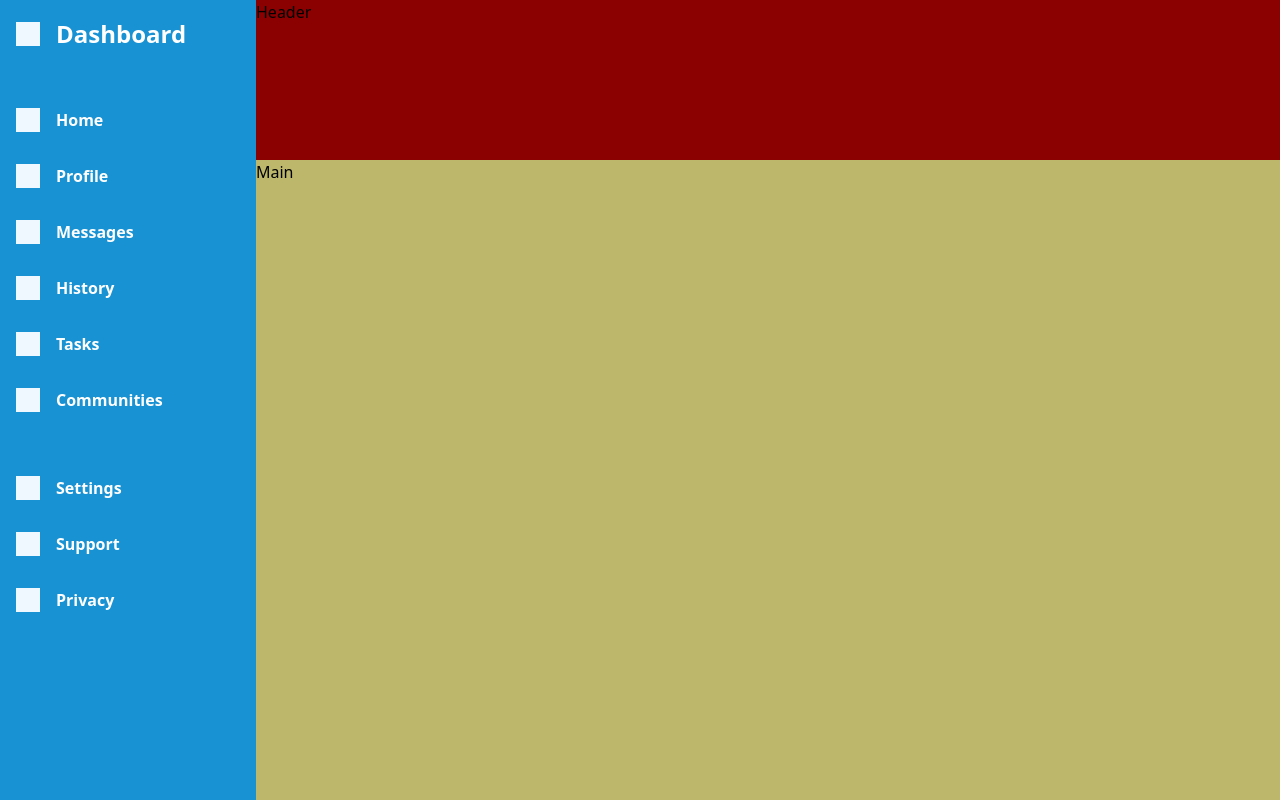
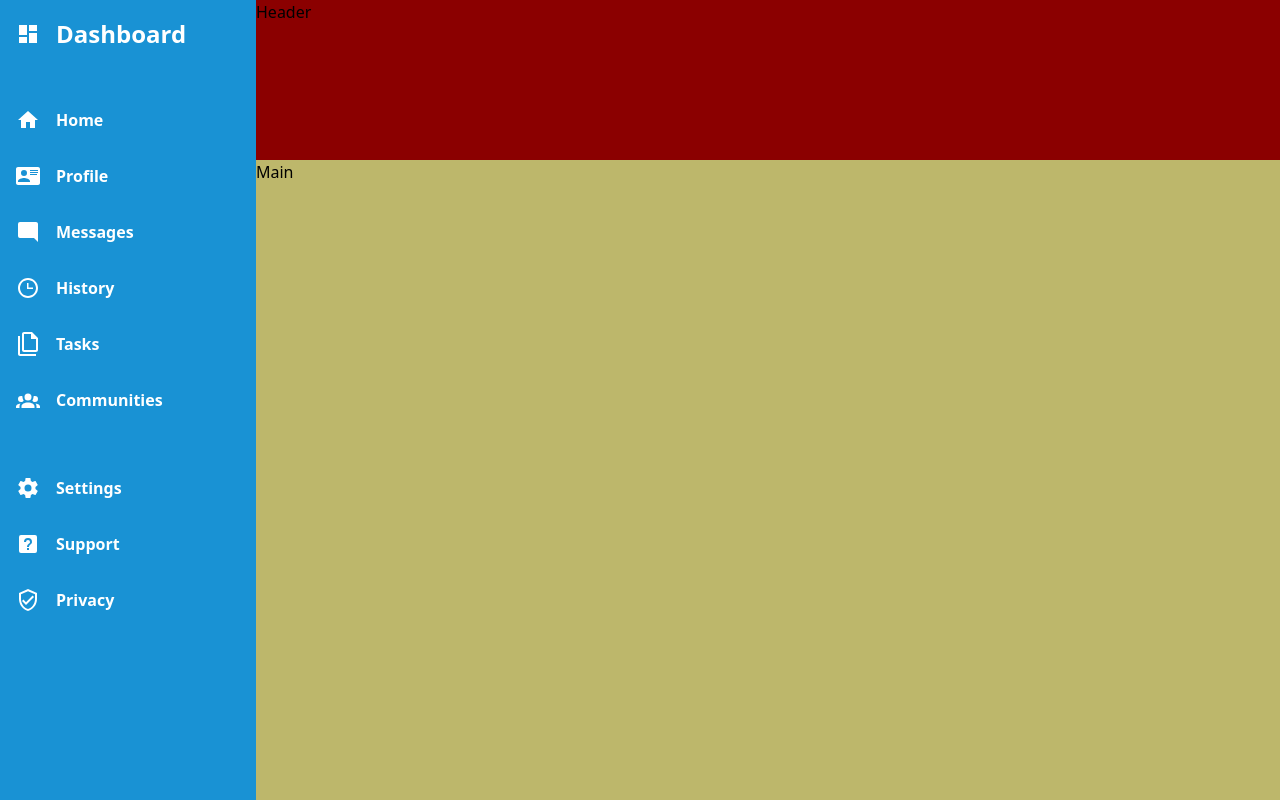
Before and after one commit to alexwilkom/odin-admin-dashboard, a plain HTML site: page index.html in a window 1280 px wide. Drawn offline with Linux system fonts and the light colour scheme.

Commit message:
Gather icons

```diff
--- a/index.html
+++ b/index.html
@@ -15,7 +15,10 @@
     <aside>
         <div class="branding">
             <a href="#">
-                <div class="icon"></div>
+                <svg class="icon" xmlns="http://www.w3.org/2000/svg" viewBox="0 0 24 24">
+                    <title>view-dashboard</title>
+                    <path d="M13,3V9H21V3M13,21H21V11H13M3,21H11V15H3M3,13H11V3H3V13Z" />
+                </svg>
                 <h1>Dashboard</h1>
             </a>
         </div>
@@ -24,55 +27,89 @@
             <ul class="nav-list">
                 <li class="nav-list-item">
                     <a href="#">
-                        <div class="icon"></div>
+                        <svg class="icon" xmlns="http://www.w3.org/2000/svg" viewBox="0 0 24 24">
+                            <title>home</title>
+                            <path d="M10,20V14H14V20H19V12H22L12,3L2,12H5V20H10Z" />
+                        </svg>
                         <p>Home</p>
                     </a>
                 </li>
                 <li class="nav-list-item">
                     <a href="#">
-                        <div class="icon"></div>
+                        <svg class="icon" xmlns="http://www.w3.org/2000/svg" viewBox="0 0 24 24">
+                            <title>profile</title>
+                            <path
+                                d="M2,3H22C23.05,3 24,3.95 24,5V19C24,20.05 23.05,21 22,21H2C0.95,21 0,20.05 0,19V5C0,3.95 0.95,3 2,3M14,6V7H22V6H14M14,8V9H21.5L22,9V8H14M14,10V11H21V10H14M8,13.91C6,13.91 2,15 2,17V18H14V17C14,15 10,13.91 8,13.91M8,6A3,3 0 0,0 5,9A3,3 0 0,0 8,12A3,3 0 0,0 11,9A3,3 0 0,0 8,6Z" />
+                        </svg>
                         <p>Profile</p>
                     </a>
                 </li>
                 <li class="nav-list-item">
                     <a href="#">
-                        <div class="icon"></div>
+                        <svg class="icon" xmlns="http://www.w3.org/2000/svg" viewBox="0 0 24 24">
+                            <title>messages</title>
+                            <path d="M22,4C22,2.89 21.1,2 20,2H4A2,2 0 0,0 2,4V16A2,2 0 0,0 4,18H18L22,22V4Z" />
+                        </svg>
                         <p>Messages</p>
                     </a>
                 </li>
                 <li class="nav-list-item">
                     <a href="#">
-                        <div class="icon"></div>
+                        <svg class="icon" xmlns="http://www.w3.org/2000/svg" viewBox="0 0 24 24">
+                            <title>history</title>
+                            <path
+                                d="M12 20C16.4 20 20 16.4 20 12S16.4 4 12 4 4 7.6 4 12 7.6 20 12 20M12 2C17.5 2 22 6.5 22 12S17.5 22 12 22C6.5 22 2 17.5 2 12C2 6.5 6.5 2 12 2M17 11.5V13H11V7H12.5V11.5H17Z" />
+                        </svg>
                         <p>History</p>
                     </a>
                 </li>
                 <li class="nav-list-item">
                     <a href="#">
-                        <div class="icon"></div>
+                        <svg class="icon" xmlns="http://www.w3.org/2000/svg" viewBox="0 0 24 24">
+                            <title>tasks</title>
+                            <path
+                                d="M16 0H8C6.9 0 6 .9 6 2V18C6 19.1 6.9 20 8 20H20C21.1 20 22 19.1 22 18V6L16 0M20 18H8V2H15V7H20V18M4 4V22H20V24H4C2.9 24 2 23.1 2 22V4H4Z" />
+                        </svg>
                         <p>Tasks</p>
                     </a>
                 </li>
                 <li class="nav-list-item">
                     <a href="#">
-                        <div class="icon"></div>
+                        <svg class="icon" xmlns="http://www.w3.org/2000/svg" viewBox="0 0 24 24">
+                            <title>communities</title>
+                            <path
+                                d="M12,5.5A3.5,3.5 0 0,1 15.5,9A3.5,3.5 0 0,1 12,12.5A3.5,3.5 0 0,1 8.5,9A3.5,3.5 0 0,1 12,5.5M5,8C5.56,8 6.08,8.15 6.53,8.42C6.38,9.85 6.8,11.27 7.66,12.38C7.16,13.34 6.16,14 5,14A3,3 0 0,1 2,11A3,3 0 0,1 5,8M19,8A3,3 0 0,1 22,11A3,3 0 0,1 19,14C17.84,14 16.84,13.34 16.34,12.38C17.2,11.27 17.62,9.85 17.47,8.42C17.92,8.15 18.44,8 19,8M5.5,18.25C5.5,16.18 8.41,14.5 12,14.5C15.59,14.5 18.5,16.18 18.5,18.25V20H5.5V18.25M0,20V18.5C0,17.11 1.89,15.94 4.45,15.6C3.86,16.28 3.5,17.22 3.5,18.25V20H0M24,20H20.5V18.25C20.5,17.22 20.14,16.28 19.55,15.6C22.11,15.94 24,17.11 24,18.5V20Z" />
+                        </svg>
                         <p>Communities</p>
                     </a>
                 </li>
                 <li class="nav-list-item m-top">
                     <a href="#">
-                        <div class="icon"></div>
+                        <svg class="icon" xmlns="http://www.w3.org/2000/svg" viewBox="0 0 24 24">
+                            <title>settings</title>
+                            <path
+                                d="M12,15.5A3.5,3.5 0 0,1 8.5,12A3.5,3.5 0 0,1 12,8.5A3.5,3.5 0 0,1 15.5,12A3.5,3.5 0 0,1 12,15.5M19.43,12.97C19.47,12.65 19.5,12.33 19.5,12C19.5,11.67 19.47,11.34 19.43,11L21.54,9.37C21.73,9.22 21.78,8.95 21.66,8.73L19.66,5.27C19.54,5.05 19.27,4.96 19.05,5.05L16.56,6.05C16.04,5.66 15.5,5.32 14.87,5.07L14.5,2.42C14.46,2.18 14.25,2 14,2H10C9.75,2 9.54,2.18 9.5,2.42L9.13,5.07C8.5,5.32 7.96,5.66 7.44,6.05L4.95,5.05C4.73,4.96 4.46,5.05 4.34,5.27L2.34,8.73C2.21,8.95 2.27,9.22 2.46,9.37L4.57,11C4.53,11.34 4.5,11.67 4.5,12C4.5,12.33 4.53,12.65 4.57,12.97L2.46,14.63C2.27,14.78 2.21,15.05 2.34,15.27L4.34,18.73C4.46,18.95 4.73,19.03 4.95,18.95L7.44,17.94C7.96,18.34 8.5,18.68 9.13,18.93L9.5,21.58C9.54,21.82 9.75,22 10,22H14C14.25,22 14.46,21.82 14.5,21.58L14.87,18.93C15.5,18.67 16.04,18.34 16.56,17.94L19.05,18.95C19.27,19.03 19.54,18.95 19.66,18.73L21.66,15.27C21.78,15.05 21.73,14.78 21.54,14.63L19.43,12.97Z" />
+                        </svg>
                         <p>Settings</p>
                     </a>
                 </li>
                 <li class="nav-list-item">
                     <a href="#">
-                        <div class="icon"></div>
+                        <svg class="icon" xmlns="http://www.w3.org/2000/svg" viewBox="0 0 24 24">
+                            <title>help-box</title>
+                            <path
+                                d="M11,18H13V16H11V18M12,6A4,4 0 0,0 8,10H10A2,2 0 0,1 12,8A2,2 0 0,1 14,10C14,12 11,11.75 11,15H13C13,12.75 16,12.5 16,10A4,4 0 0,0 12,6M5,3H19A2,2 0 0,1 21,5V19A2,2 0 0,1 19,21H5A2,2 0 0,1 3,19V5A2,2 0 0,1 5,3Z" />
+                        </svg>
                         <p>Support</p>
                     </a>
                 </li>
                 <li class="nav-list-item">
                     <a href="#">
-                        <div class="icon"></div>
+                        <svg class="icon" xmlns="http://www.w3.org/2000/svg" viewBox="0 0 24 24">
+                            <title>privacy</title>
+                            <path
+                                d="M21,11C21,16.55 17.16,21.74 12,23C6.84,21.74 3,16.55 3,11V5L12,1L21,5V11M12,21C15.75,20 19,15.54 19,11.22V6.3L12,3.18L5,6.3V11.22C5,15.54 8.25,20 12,21M10,17L6,13L7.41,11.59L10,14.17L16.59,7.58L18,9" />
+                        </svg>
                         <p>Privacy</p>
                     </a>
                 </li>
--- a/styles/style.css
+++ b/styles/style.css
@@ -39,7 +39,7 @@ main {
     width: 1.5rem;
     height: 1.5rem;
     margin-right: 1rem;
-    background-color: aliceblue;
+    fill: white;
 }
 
 .nav {
```
